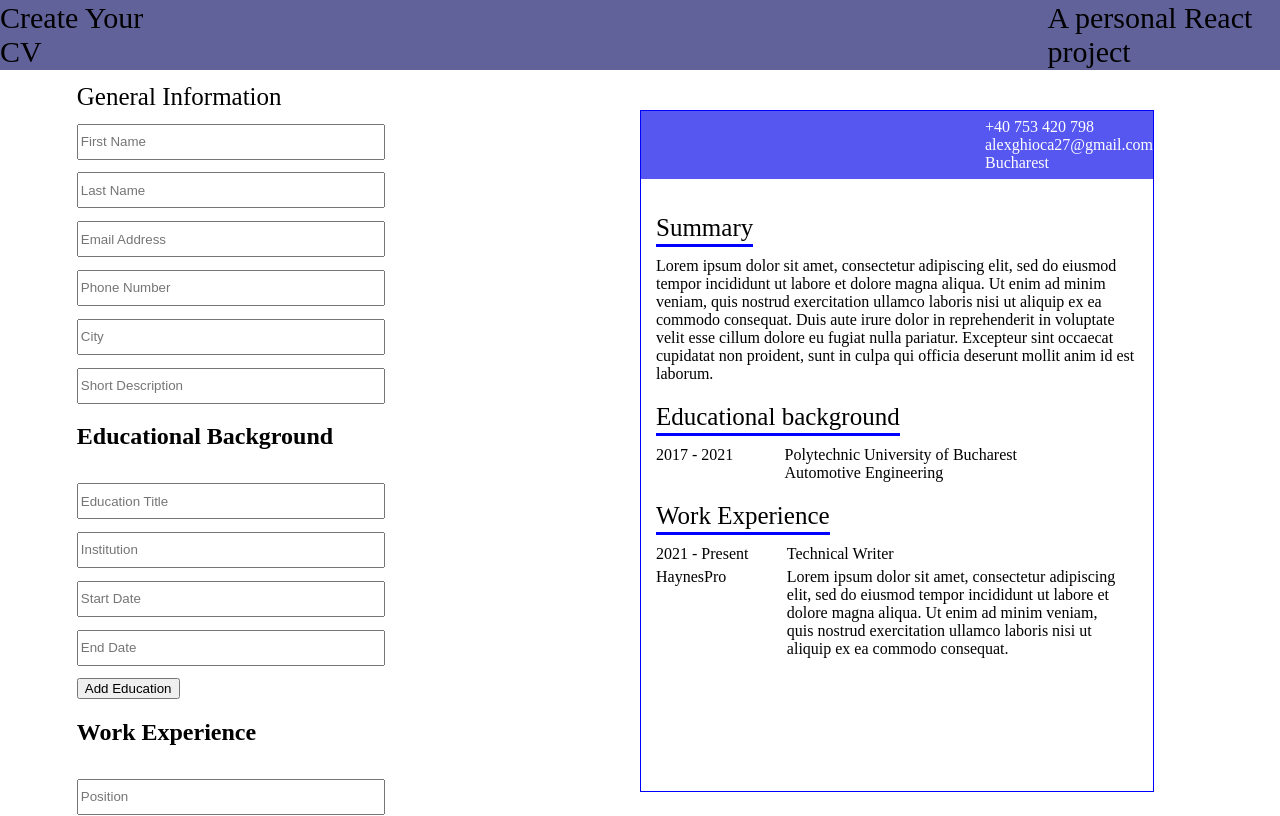
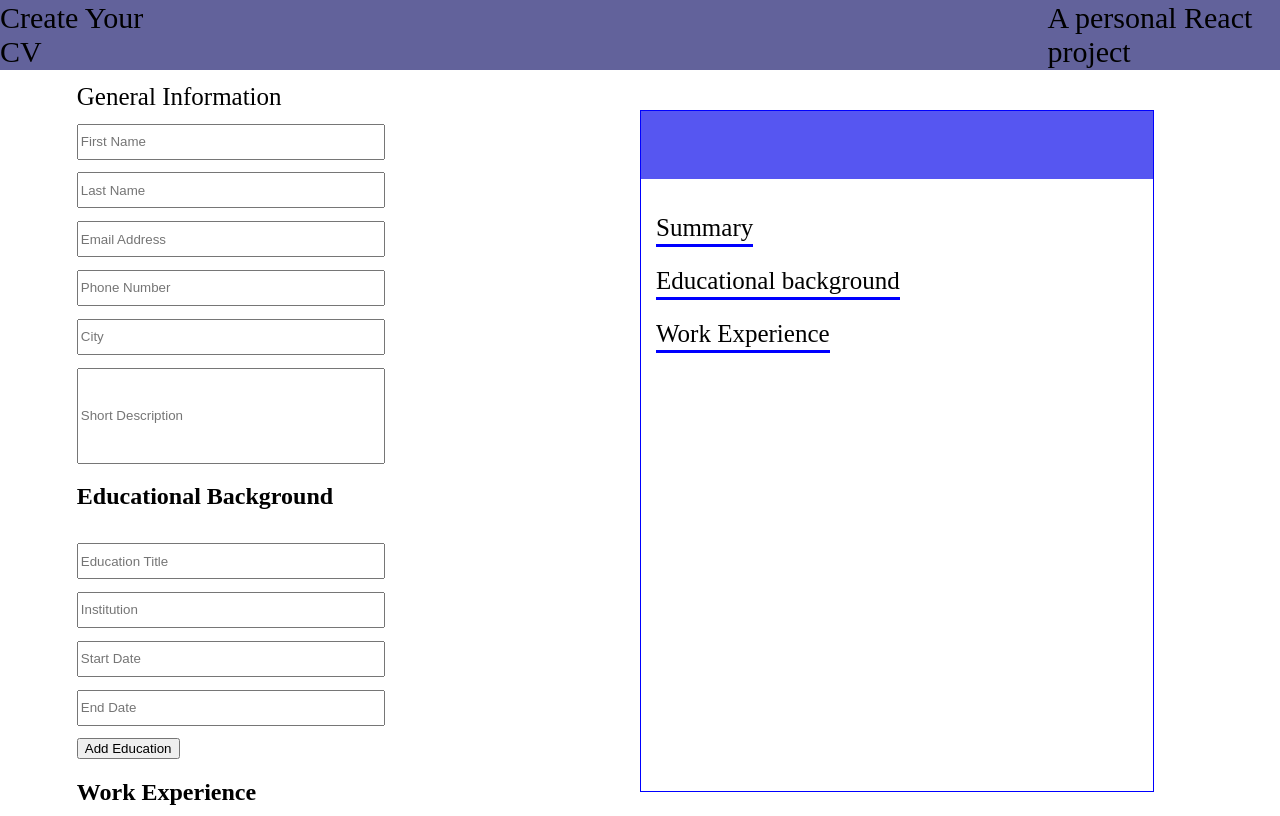
Before and after one commit to AlexGh27/cv-project, a React (Create React App) app: page / in a window 1280 px wide. Shown: the top 816 px of the page. Built offline with nearby package versions, Linux system fonts and the light colour scheme.

Commit message:
Solved the overview problems

```diff
--- a/src/components/App.js
+++ b/src/components/App.js
@@ -19,8 +19,8 @@ export default class App extends Component {
         city: '',
         description: ''
       },
-      education: [],
-      workExperience: []
+      educational: [],
+      experience: []
     };
   }
 
@@ -30,20 +30,21 @@ export default class App extends Component {
     }));
   };
 
-  handleAddEducational = (education) => {
-    this.setState(prevState => ({
-      education: [...prevState.education, education]
+  handleAddEducational = (educational) => {
+    this.setState((prevState) => ({
+      educational: [...prevState.educational, educational]
     }));
   };
 
-  handleAddExperience = (workExperience) => {
-    this.setState(prevState => ({
-      workExperience: [...prevState.workExperience, workExperience]
+  handleAddExperience = (experience) => {
+    this.setState((prevState) => ({
+      experience: [...prevState.experience, experience]
     }));
   };
 
+
   render() {
-    const { general, education, experience } = this.state;
+    const { general, educational, experience } = this.state;
 
     return (
       <div className="app">
@@ -53,13 +54,13 @@ export default class App extends Component {
             general={general}
             onGeneralInfoChange={this.handleGeneralInfoChange}
           />
-          <Educational onAddEducation={this.handleAddEducation} />
-          <Experience onAddWorkExperience={this.handleAddWorkExperience} />
+          <Educational onAddEducational={this.handleAddEducational} />
+          <Experience onAddExperience={this.handleAddExperience} />
         </div>
         <div className="right-panel">
           <Overview
             general={general}
-            education={education}
+            educational={educational}
             experience={experience}
           />
         </div>
--- a/src/components/Educational.js
+++ b/src/components/Educational.js
@@ -1,4 +1,3 @@
-
 import React, { Component } from 'react';
 
 export default class Educational extends Component {
@@ -18,15 +17,15 @@ export default class Educational extends Component {
     this.setState({ [fieldName]: value });
   };
 
-  handleAddEducation = () => {
+  handleAddEducational = () => {
     const { title, institution, startDate, endDate } = this.state;
-    const education = {
+    const educational = {
       title,
       institution,
       startDate,
       endDate
     };
-    this.props.onAddEducation(education);
+    this.props.onAddEducational(educational);
     this.setState({
       title: '',
       institution: '',
@@ -69,7 +68,7 @@ export default class Educational extends Component {
           onChange={this.handleFieldChange}
           placeholder="End Date"
         />
-        <button onClick={this.handleAddEducation}>Add Education</button>
+        <button onClick={this.handleAddEducational}>Add Education</button>
       </div>
     );
   }
--- a/src/components/Experience.js
+++ b/src/components/Experience.js
@@ -18,16 +18,16 @@ import React, { Component } from 'react';
     this.setState({ [fieldName]: value });
   };
 
-  handleAddWorkExperience = () => {
+  handleAddExperience = () => {
     const { position, company, startDate, endDate, description } = this.state;
-    const workExperience = {
+    const experience = {
       position,
       company,
       startDate,
       endDate,
       description
     };
-    this.props.onAddWorkExperience(workExperience);
+    this.props.onAddExperience(experience);
     this.setState({
       position: '',
       company: '',
@@ -78,7 +78,7 @@ import React, { Component } from 'react';
           onChange={this.handleFieldChange}
           placeholder="Description"
         />
-        <button onClick={this.handleAddWorkExperience}>Add Work Experience</button>
+        <button onClick={this.handleAddExperience}>Add Work Experience</button>
       </div>
     );
   }
--- a/src/components/General.js
+++ b/src/components/General.js
@@ -80,6 +80,7 @@ export default class General extends Component {
               placeholder="Short Description"
               value={summary}
               onChange={this.handleFieldChange}
+              className="big-input"
             />
           </form>
 
--- a/src/components/Overview.js
+++ b/src/components/Overview.js
@@ -4,57 +4,59 @@ export default class Overview extends Component {
 
     render() {
 
-        const { general, education, experience } = this.props;
+        const { general, educational, experience } = this.props;
 
         return(
             <div className="overview">
                 <div id="top-bar">
                     <div id="name-overview">{general.firstName} {general. lastName}</div>
                     <div id="contact">
-                        <div id="phone-overview">+40 753 420 798</div>
-                        <div id="mail-overview">alexghioca27@gmail.com</div>
-                        <div id="location-overview">Bucharest</div>
+                        <div id="phone-overview">{general.tel}</div>
+                        <div id="mail-overview">{general.email}</div>
+                        <div id="location-overview">{general.city}</div>
                     </div>
                 </div>
                 <div id="content">
                     <div id="summary-overview">
                         <div className="overview-title">Summary</div>
-                        <div id="summary-text">Lorem ipsum dolor sit amet, consectetur adipiscing elit,
-                        sed do eiusmod tempor incididunt ut labore et dolore magna aliqua. Ut enim ad minim veniam,
-                        quis nostrud exercitation ullamco laboris nisi ut aliquip ex ea commodo consequat. Duis aute
-                        irure dolor in reprehenderit in voluptate velit esse cillum dolore eu fugiat nulla pariatur.
-                        Excepteur sint occaecat cupidatat non proident, sunt in culpa qui officia deserunt mollit anim
-                        id est laborum.
+                        <div id="summary-text">{general.summary}</div>
+                    </div>
+
+                    <div className="overview-title">Educational background</div>
+                    {educational && educational.length > 0 && (
+                        <div>
+                            <div className="overview-title">Educational background</div>
+                            {educational.map((item, index) => (
+                                <div id="education-overview" key={index}>
+                                    <div id="date-overview">{item.startDate} - {item.endDate}</div>
+                                    <div id="education-card">
+                                        <div id="education-institution">{item.institution}</div>
+                                        <div id="education-degree">{item.title}</div>
+                                    </div>
+                                </div>
+                            ))}
                         </div>
-                    </div>
-                    <div className="overview-title">Educational background</div>
-                    <div id="education-overview">
-                        <div id="date-overview">2017 - 2021</div>
-                        <div id="education-card">
-                            <div id="education-institution">Polytechnic University of Bucharest</div>
-                            <div id="education-degree">Automotive Engineering</div>
+                    )}
 
+                    <div className="overview-title">Work Experience</div>
+                    {experience && experience.length > 0 && (
+                        <div>
+
+                            {experience.map((item, index) => (
+                                <div id="experience-overview" key={index}>
+                                    <div id="experience-left">
+                                        <div id="date-overview">{item.startDate} - {item.endDate}</div>
+                                        <div id="experience-company">{item.company}</div>
+                                    </div>
+                                    <div id="experience-right">
+                                        <div id="experience-title">{item.position}</div>
+                                        <div id="experience-content">{item.description}</div>
+                                    </div>
+                                </div>
+                            ))}
                         </div>
-                    </div>
-                    <div className="overview-title">Work Experience</div>
-                    <div id="experience-overview">
+                    )}
 
-                        <div id="experience-left">
-                            <div id="date-overview">2021 - Present</div>
-                            <div id="experience-company">HaynesPro</div>
-                        </div>
-
-                        <div id="experience-right">
-                            <div id="experience-title">Technical Writer</div>
-                            <div id="experience-content">
-                            Lorem ipsum dolor sit amet, consectetur adipiscing elit,
-                            sed do eiusmod tempor incididunt ut labore et dolore magna aliqua. Ut enim ad minim veniam,
-                            quis nostrud exercitation ullamco laboris nisi ut aliquip ex ea commodo consequat.
-                            </div>
-
-                        </div>
-
-                    </div>
                 </div>
 
             </div>
--- a/src/style.css
+++ b/src/style.css
@@ -107,7 +107,7 @@ input {
     display: flex;
     align-items: center;
     justify-content: space-between;
-    flex-wrap: nowrap;
+
 }
 
 #content {
@@ -126,6 +126,11 @@ input {
 #name-overview {
     color: white;
     font-size: 35px;
+    margin-left: 15px;
+}
+
+#contact {
+    margin-right: 15px;
 }
 
 #description-overview {
```
